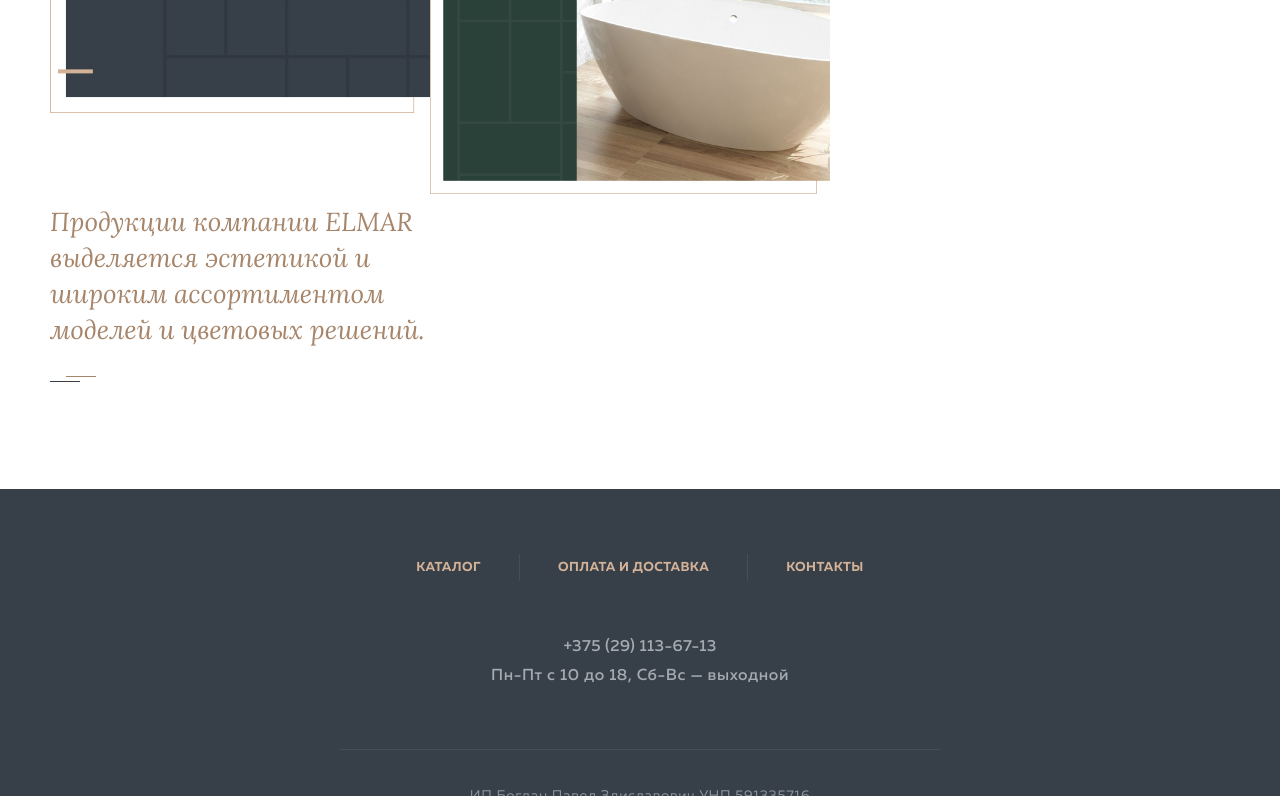
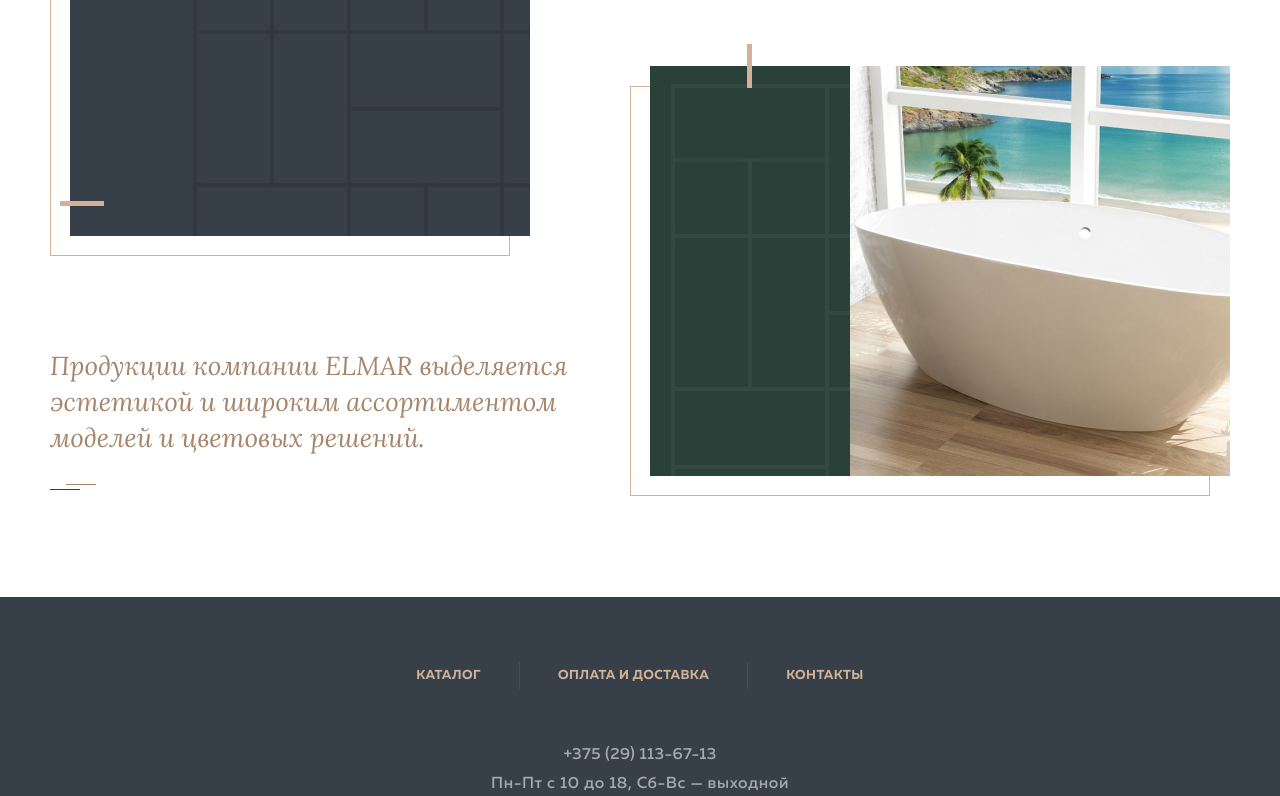
Before and after one commit to dimalepel/elmar, a plain HTML site: page about.html in a window 1280 px wide. Shown: the part 974-1770 px from the top of the page. Drawn offline with Linux system fonts and the light colour scheme.

Commit message:
fix: width block about page

```diff
--- a/style.css
+++ b/style.css
@@ -2568,10 +2568,8 @@ td.cart-list__item-detail {
     margin-top: 46px;
     margin-bottom: 71px;
   }
-  .page-main__content--about {
+  .page-main__content--about p {
     max-width: 780px;
-  }
-  .page-main__content--about p {
     font-size: 16px;
     line-height: 26px;
   }
```
